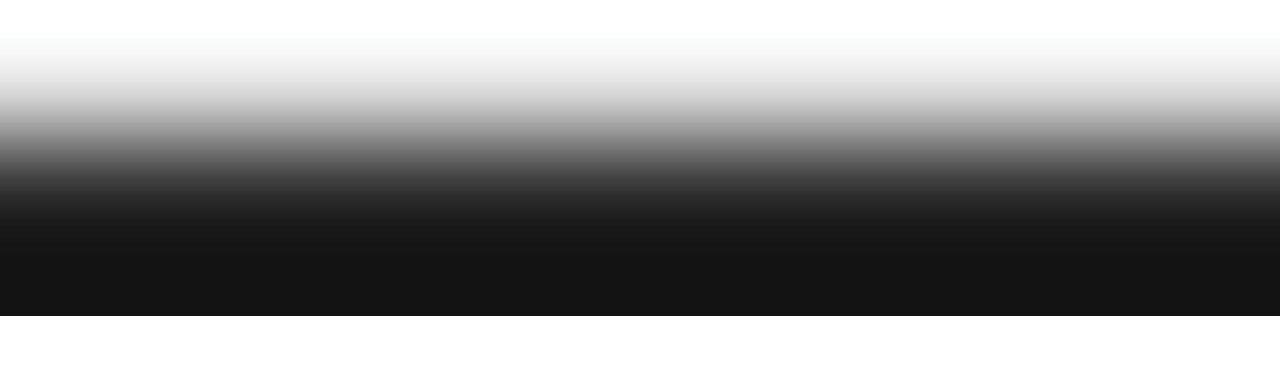
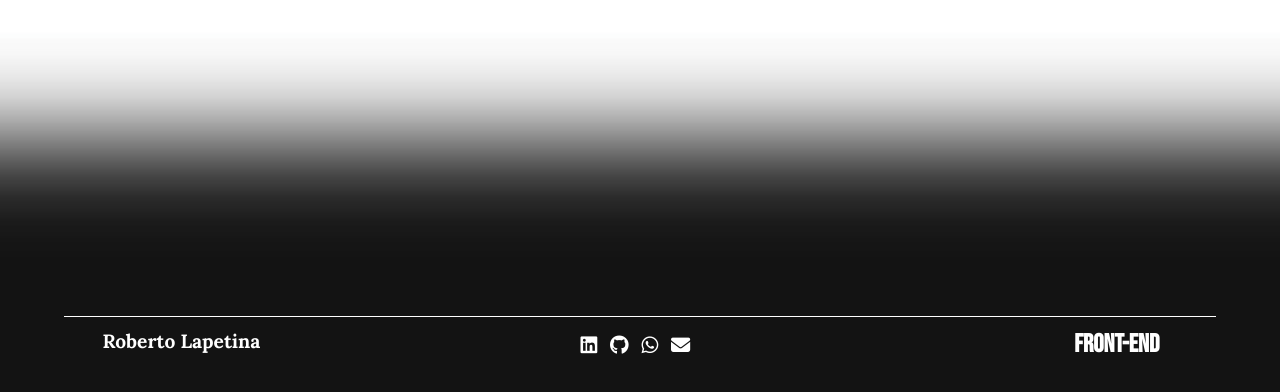
Before and after one commit to robertolap/Portifolio, a React (Create React App) app: page / in a window 1280 px wide. Shown: the part 6606-6998 px from the top of the page. Before the commit the page ends 6922 px from the top, so only its background shows below. Built offline with nearby package versions, Linux system fonts and the light colour scheme; a web font is replaced by a local one.

Commit message:
adicionado footer

```diff
--- a/src/App.js
+++ b/src/App.js
@@ -5,6 +5,7 @@ import Work from "./work";
 import Academic from "./academic";
 import Skillslang from "./skillslang";
 import College from "./college";
+import Footer from "./footer";
 
 function App() {
   return (
@@ -18,6 +19,7 @@ function App() {
       <Academic />
       <Skillslang />
       <College />
+      <Footer />
     </>
   );
 }
--- /dev/null
+++ b/src/footer.jsx
@@ -0,0 +1,48 @@
+import { React } from "react";
+
+const Footer = () => {
+  return (
+    <section className="footer">
+      <div>
+        <h1 className="footertitle"> Roberto Lapetina </h1>
+      </div>
+      <div className="iconsfooter">
+        {" "}
+        <a
+          href="https://www.linkedin.com/in/roberto-lapetina/"
+          target="_blank"
+          rel="noopener noreferrer"
+        >
+          <i class="fab fa-linkedin"></i>
+        </a>
+        <a
+          href="https://github.com/robertolap"
+          target="_blank"
+          rel="noopener noreferrer"
+        >
+          <i class="fab fa-github"></i>
+        </a>
+        <a
+          href="https://wa.me/990055730"
+          target="_blank"
+          rel="noopener noreferrer"
+        >
+          <i class="fab fa-whatsapp"></i>
+        </a>
+        <a
+          href="mailto:lapetinaroberto@gmail.com"
+          target="_blank"
+          rel="noopener noreferrer"
+        >
+          <i class="fas fa-envelope"></i>
+        </a>
+      </div>
+
+      <div>
+        <h1 className="frontend">Front-End</h1>
+      </div>
+    </section>
+  );
+};
+
+export default Footer;
--- a/src/index.jsx
+++ b/src/index.jsx
@@ -9,6 +9,7 @@ import "./styles/work.css";
 import "./styles/academic.css";
 import "./styles/skillslang.css";
 import "./styles/college.css";
+import "./styles/footer.css";
 import "react-responsive-carousel/lib/styles/carousel.min.css";
 
 const root = ReactDOM.createRoot(document.getElementById("root"));
--- /dev/null
+++ b/src/styles/footer.css
@@ -0,0 +1,51 @@
+.footer {
+  display: flex;
+  height: 10vh;
+  width: 100%;
+  background-color: #131313;
+  position: relative;
+}
+
+.footer::after {
+  content: "";
+  display: block;
+  width: 90%;
+  left: 5%;
+  border-top: 1px solid #ffffff;
+  position: absolute;
+}
+
+.footertitle {
+  font-family: "Lora", serif;
+  font-weight: 700;
+  color: rgb(255, 255, 255);
+  font-size: 1.5vw;
+  margin-top: 1vw;
+  margin-left: 8vw;
+}
+
+.iconsfooter {
+  display: flex; /* Adicione display: flex para alinhar os elementos internos */
+  justify-content: center; /* Isso centralizará os elementos horizontalmente */
+  margin-left: 24vw;
+  margin-top: 1.5vw; /* Isso centralizará os elementos verticalmente */
+}
+
+.iconsfooter a i {
+  font-size: 1.5vw;
+  color: white;
+  margin-left: 1vw;
+}
+
+.iconsfooter a i:hover {
+  transform: scale(1.5);
+  color: #f2c27e;
+}
+
+.frontend {
+  font-family: "Bebas Neue", sans-serif;
+  color: white;
+  font-size: 2vw;
+  margin-top: 1vw;
+  margin-left: 30vw;
+}
```
